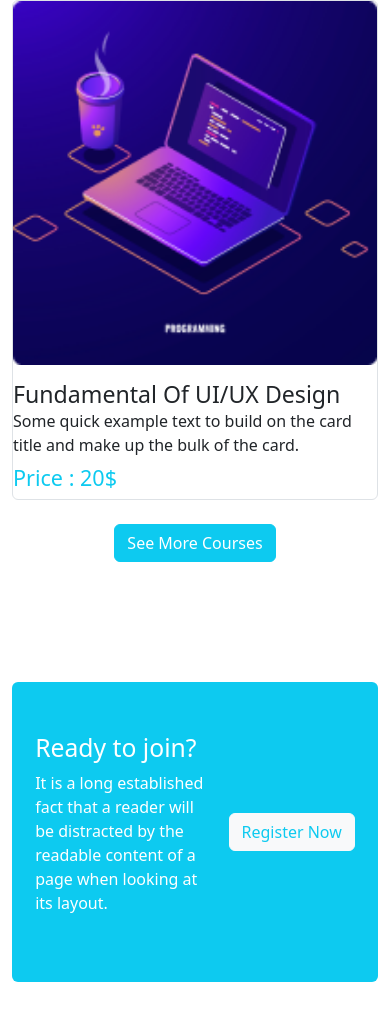
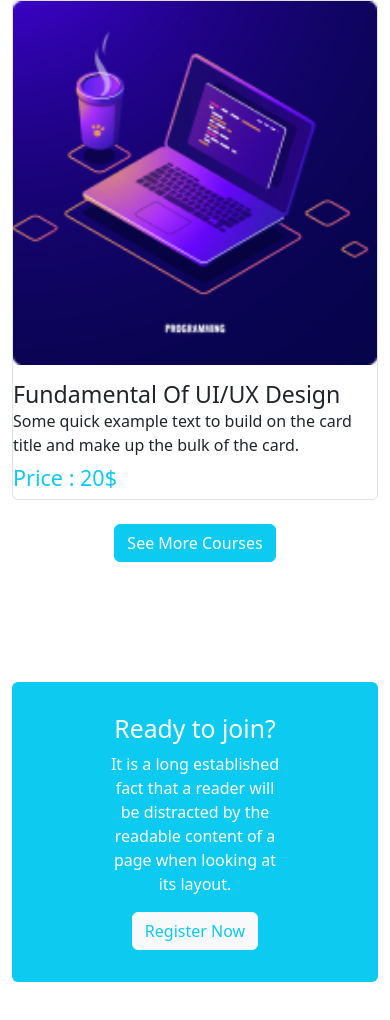
Before and after one commit to DevSrabon/edTech-website, a plain HTML site: page index.html in a window 390 px wide. Shown: the part 2004-3024 px from the top of the page. Before the commit the page ends 2986 px from the top, so only its background shows below. Drawn offline with nearby package versions, Linux system fonts and the light colour scheme.

Commit message:
added joint section responsive

```diff
--- a/index.html
+++ b/index.html
@@ -186,7 +186,7 @@
         <div class="d-flex justify-content-center my-4 "><a href="#" class="btn btn-info text-white">See More Courses</a></div>
      </section>
      <!-- =======================Register=========================== -->
-     <section class="container d-flex align-items-center justify-content-around bg-info rounded-2 regis-height">
+     <section class="container d-lg-flex text-lg-start flex-lg-row align-items-lg-center justify-content-lg-around d-flex flex-column align-items-center justify-content-center text-center bg-info  rounded-2 regis-height mb-5">
         <div class="w-50 text-white">
           <h2>Ready to join?</h2>
           <p>It is a long established fact that a reader will be distracted by the readable content of a page when looking at its layout.</p>
```
